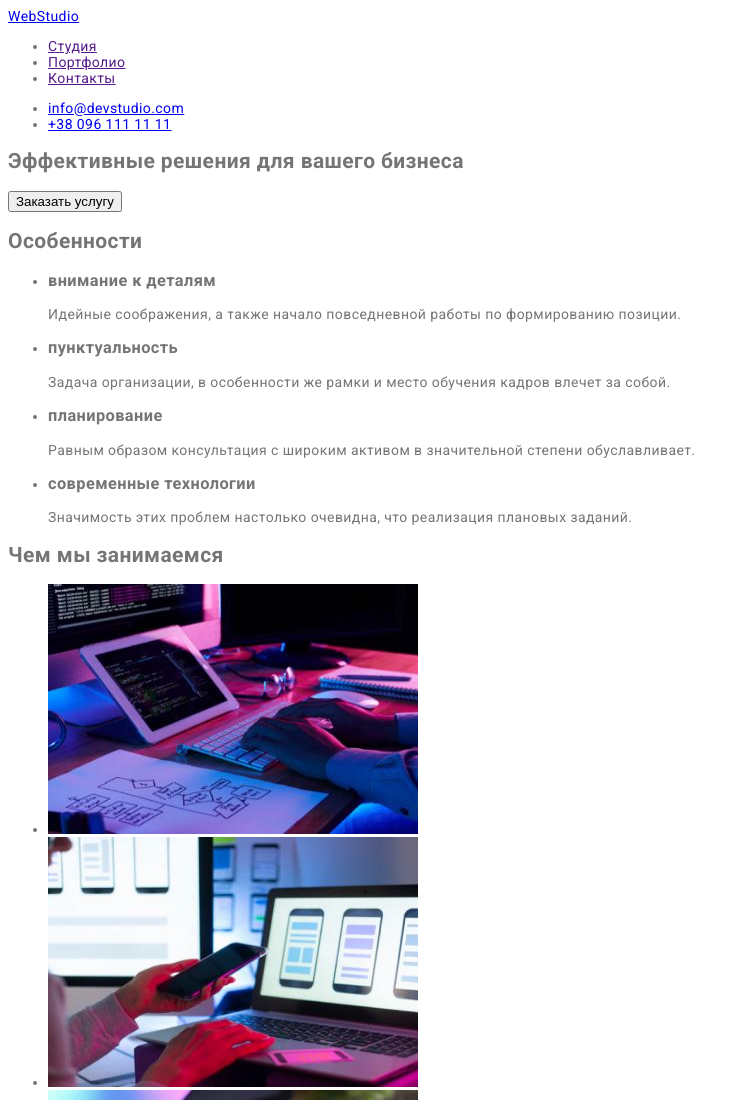
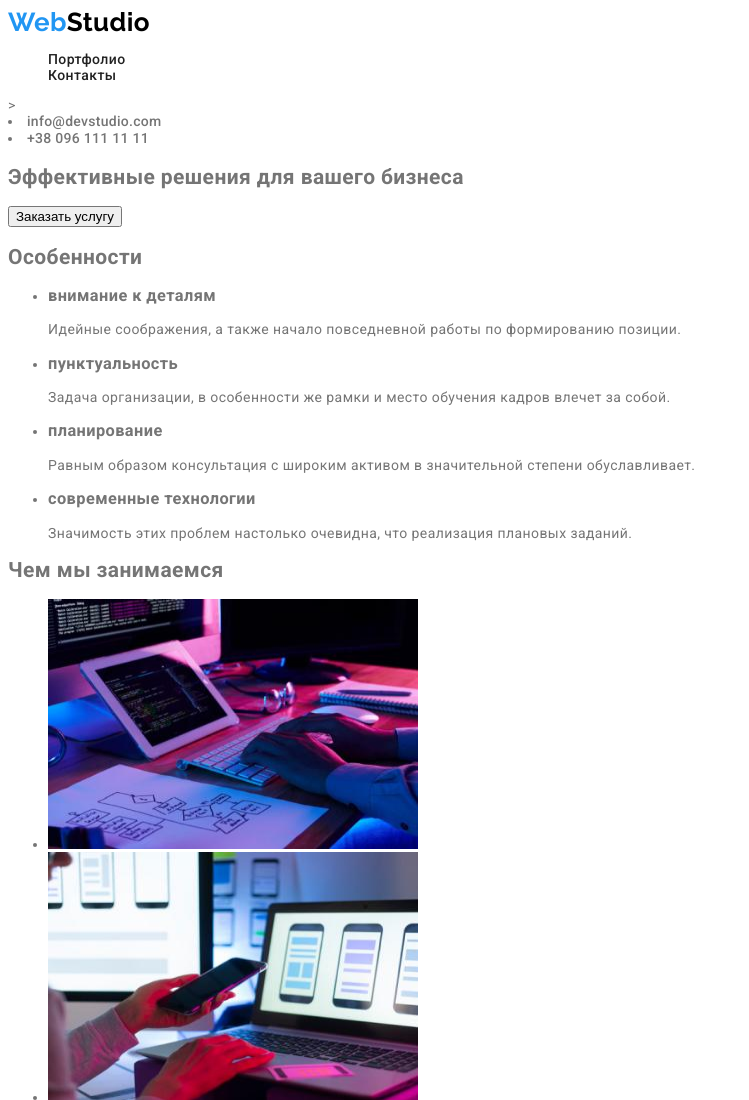
Before and after one commit to liubovpoltorak/goit-markup-hw-02, a plain HTML site: page index.html in a window 1280 px wide. Shown: the top 1100 px of the page, without its empty margins (0-749 px from the left). Drawn offline with Linux system fonts and the light colour scheme.

Commit message:
assignment of classes in header

```diff
--- a/index.html
+++ b/index.html
@@ -11,22 +11,22 @@
     <link href="https://fonts.googleapis.com/css2?family=Raleway:wght@700&family=Roboto:wght@400;500;700;900&display=swap"
         rel="stylesheet">
     <link rel="stylesheet" href="./css/styles.css">
-
 </head>
 
 <body>
-    <header>
-        <nav>
-            <a href="index.html" lang="en">WebStudio</a>
-            <ul>
-                <li><a href="">Студия</a></li>
-                <li><a href="">Портфолио</a></li>
-                <li><a href="">Контакты</a></li>
+    <header class="header">
+        <nav class="navigation">
+            <a href="./index.html" class="header-link-logo link" lang="en"><span class="logo-web">Web</span><span
+                    class="logo-studio">Studio</span></a>
+            <ul class="header-list list">
+                <li class="header-item"><a href=="./index.html" class="header-link link current"></a></li>
+                <li class="header-item"><a href="./portfolio.html" class="header-link link">Портфолио</a></li>
+                <li class="header-item"><a href="" class="header-link link">Контакты</a></li>
             </ul>
         </nav>
-        <ul>
-            <li><a href="mailto:info@devstudio.com">info@devstudio.com </a></li>
-            <li><a href="tel:+380961111111">+38 096 111 11 11</a></li>
+        <ul class="header-contact list"></ul>>
+            <li class="header-contact-item"><a href="mailto:info@devstudio.com" class="header-mail link">info@devstudio.com</a></li>
+            <li class="header-contact-item"><a href="tel:+380961111111" class="header-tel link">+38 096 111 11 11</a>
         </ul>
     </header>
     <main>
```
